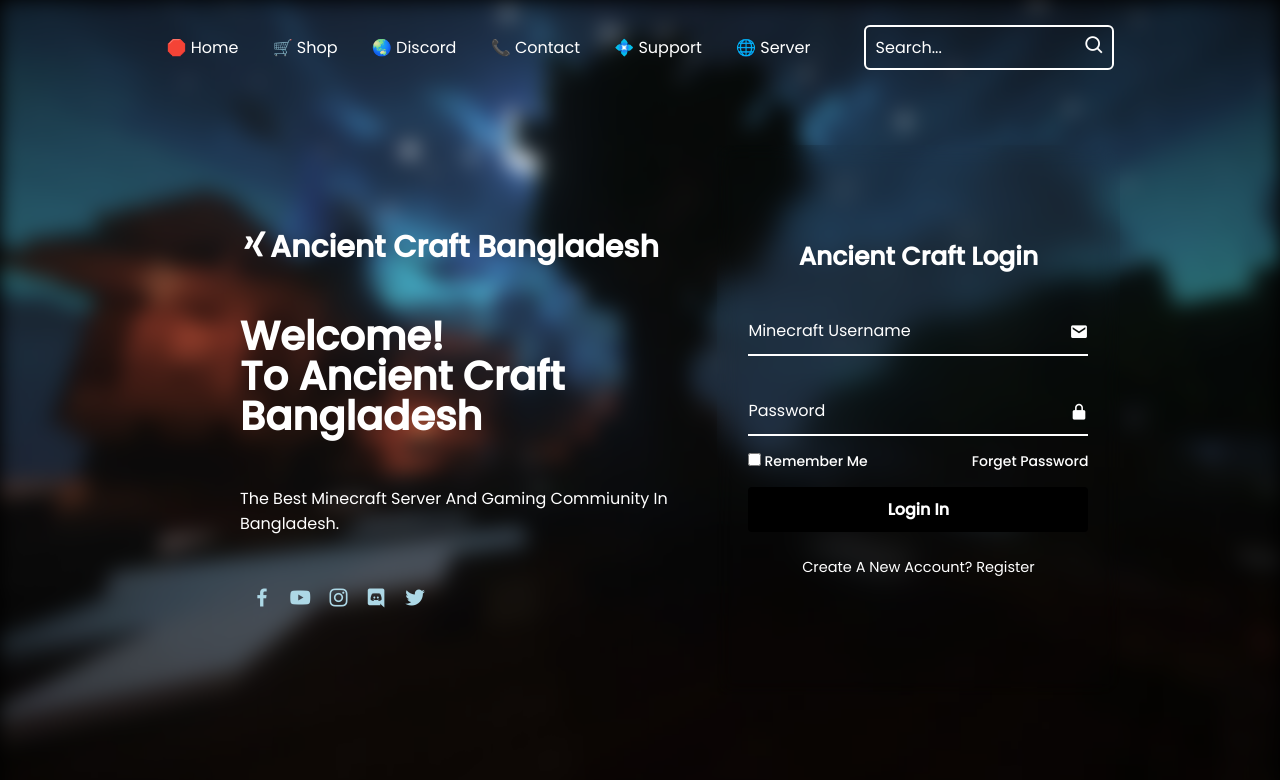
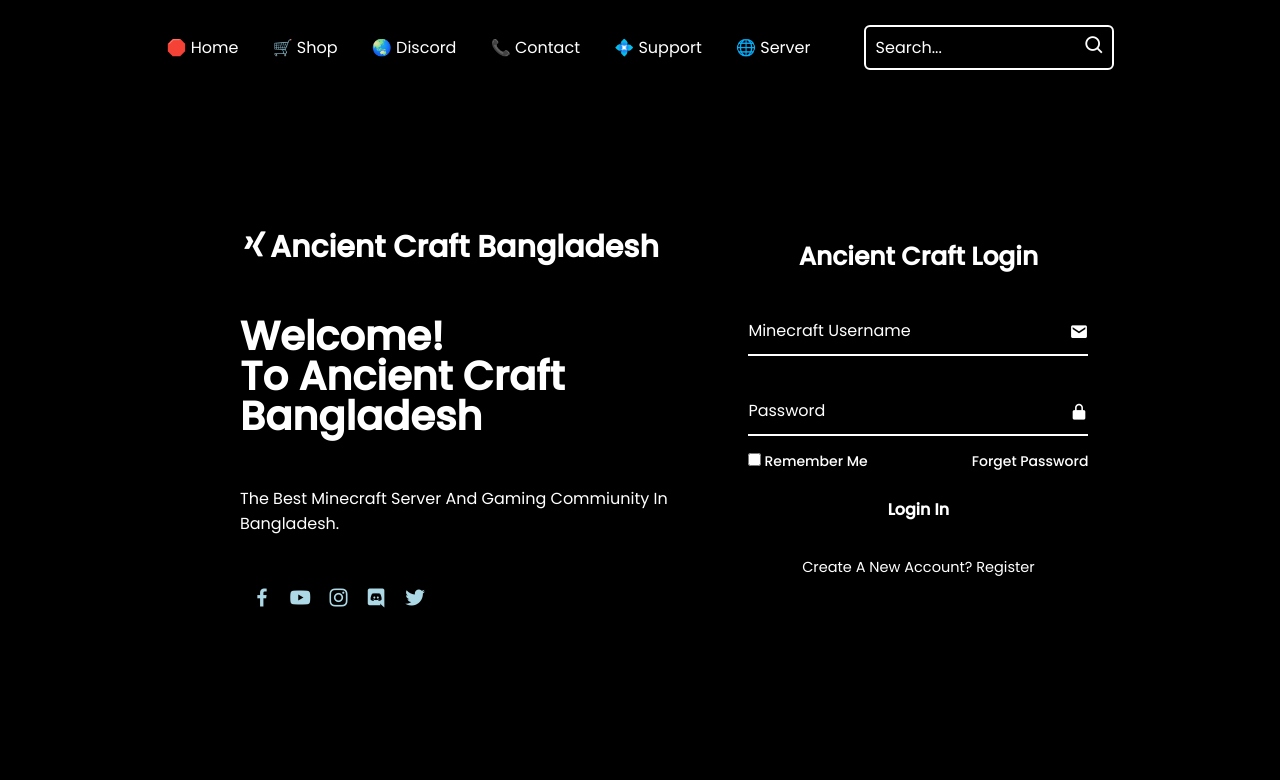
Before and after one commit to DarkProttoy/Ancient-Craft-Bangladesh, a plain HTML site: page index.html in a window 1280 px wide. Drawn offline with nearby package versions, Linux system fonts and the light colour scheme.

Commit message:
Update index.css

```diff
--- a/index.css
+++ b/index.css
@@ -12,7 +12,7 @@ body{
 
 }
 .background{
-    background: url(minecraft-shader-wallpaper-preview.jpg) no-repeat;
+    background: url() no-repeat;
     background-position: center;
     background-size:cover ;
     height: 100vh;
```
